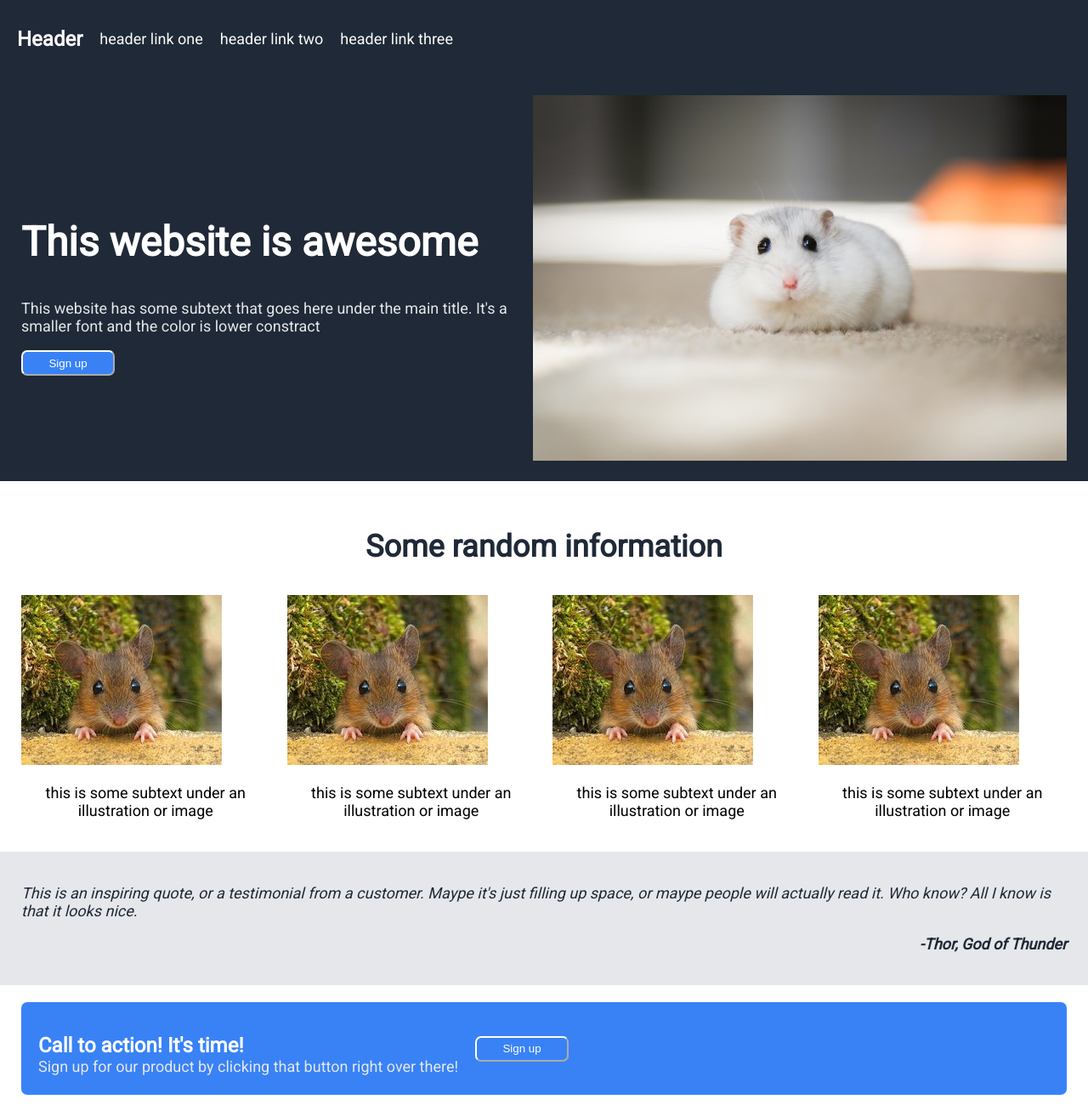
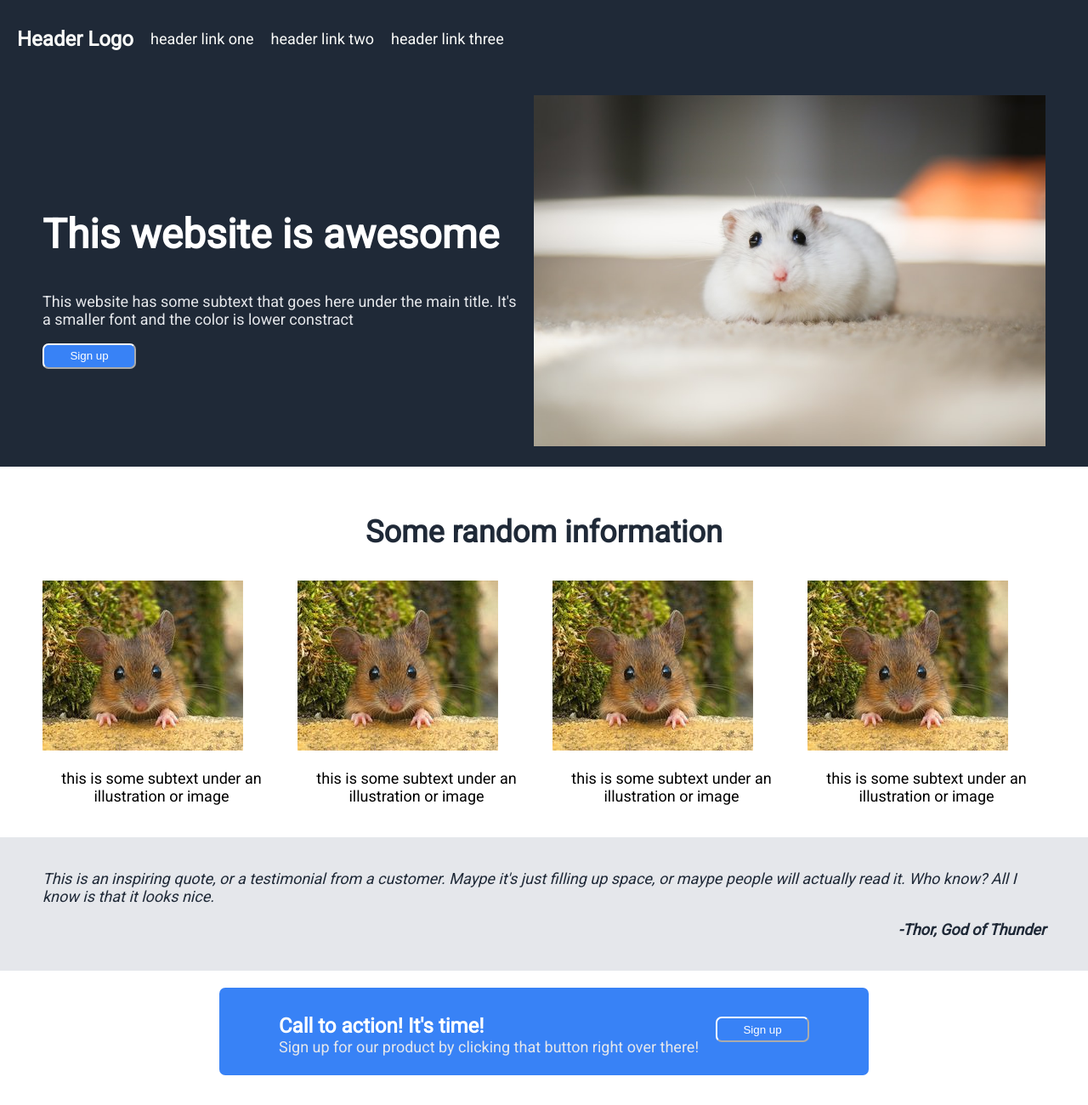
Before and after one commit to FelicityBlue/odin-landingPage, a plain HTML site: page index.html in a window 1280 px wide. Shown: the whole page at 85% size. Drawn offline with Linux system fonts and the light colour scheme.

Commit message:
flex sign up text

```diff
--- a/index.html
+++ b/index.html
@@ -8,9 +8,9 @@
     <body>
 
 
-        <div id = header>
+        <div class = "header">
             <div class = "flex-container">
-                <h4 class = "logo">Header</h4>
+                <h4 class = "logo">Header Logo</h4>
                 <p>header link one</p>
                 <p>header link two</p>
                 <p>header link three</p>
--- a/style.css
+++ b/style.css
@@ -28,8 +28,8 @@ p{
 nav{
     padding-bottom: 20px;
     padding-top: 20px;
-    padding-left: 25px;
-    padding-right: 25px;
+    padding-left: 50px;
+    padding-right: 50px;
 }
 
 
@@ -63,7 +63,7 @@ button {
 }
 
 
-#header{
+.header{
 
     color:#F9FAF8;
     background-color: #1F2937;
@@ -79,15 +79,20 @@ button {
 }
 .signuptext{
     display:block;
+    width:fit-content;
+    height: fit-content;
 
     padding: 5px;
-    padding-left: 20px;
-    padding-right: 20px;
+    padding-top: 0px;
+    padding-left: 70px;
+    padding-right: 70px;
+
 
     border-radius: 7px;
 
     background-color: #3882F6;
     color:white;
+
     margin-left: auto;
     margin-right: auto;
 
```
